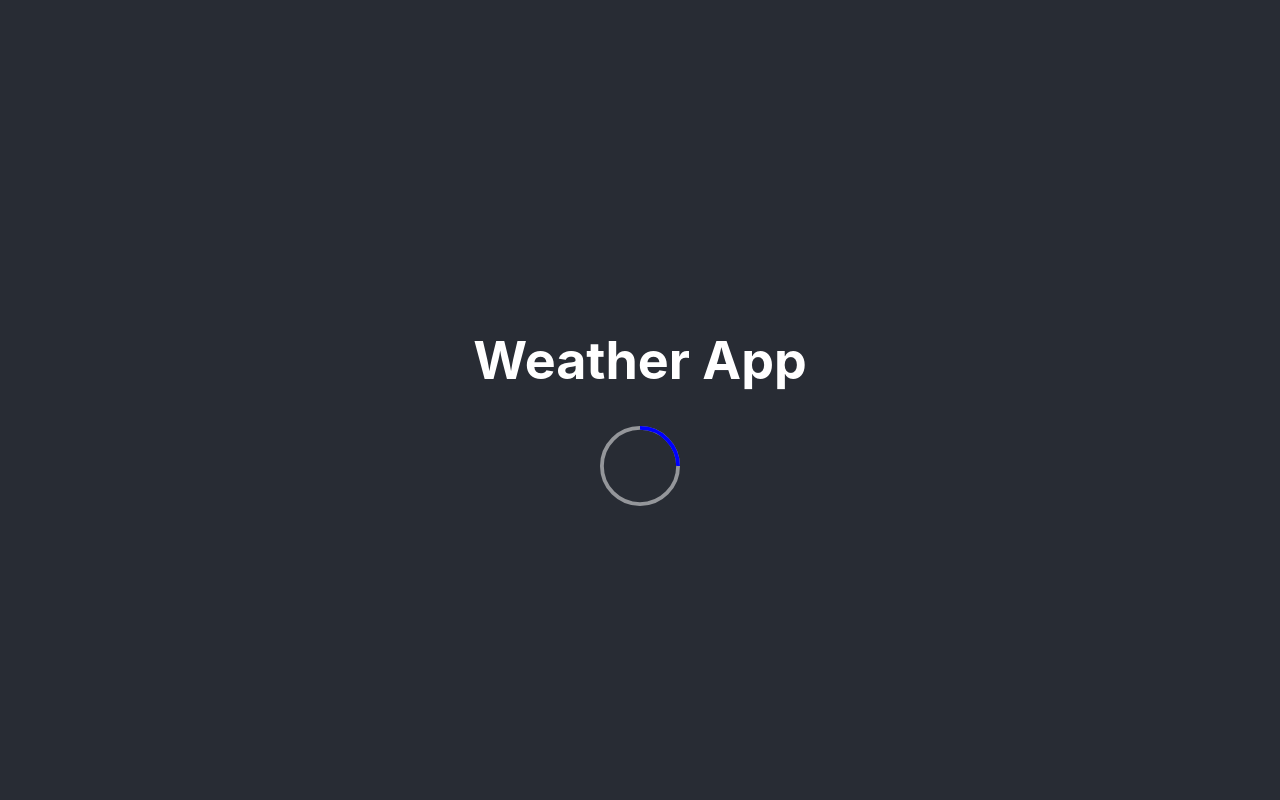
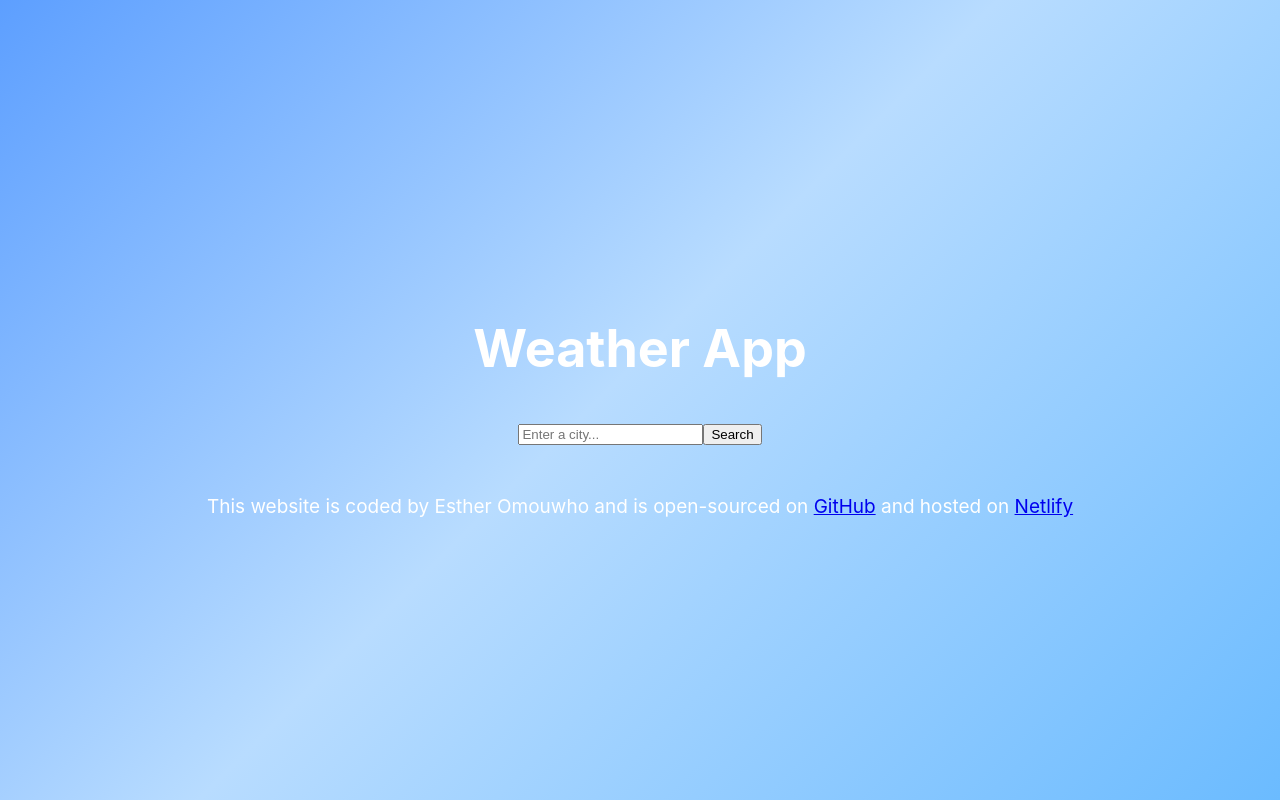
Before and after one commit to Omouwho/react-weather-app, a React (Create React App) app: page / in a window 1280 px wide. Built offline with nearby package versions, Linux system fonts and the light colour scheme; no server answers.

Commit message:
changed background color, added a footer, styled the footer, imported my project from code sand box

```diff
--- a/src/App.css
+++ b/src/App.css
@@ -1,5 +1,9 @@
 .App {
   text-align: center;
+}
+
+.list {
+  list-style: none;
 }
 
 .App-logo {
@@ -14,7 +18,7 @@
 }
 
 .App-header {
-  background-color: #282c34;
+  background: linear-gradient(-225deg, #5D9FFF 0%, #B8DCFF 48%, #6BBBFF 100%);
   min-height: 100vh;
   display: flex;
   flex-direction: column;
--- a/src/App.js
+++ b/src/App.js
@@ -1,13 +1,21 @@
 import "./App.css";
 import Weather from "./Weather";
+import Footer from "./Footer"
 
 function App() {
   return (
     <div className="App">
       <header className="App-header">
         <h1>Weather App</h1>
-        <Weather city="Berlin" />
+        <Weather />
+
+         <Footer />
       </header>
+
+
+
+
+
     </div>
   );
 }
--- /dev/null
+++ b/src/Footer.css
@@ -0,0 +1,4 @@
+.Footer  {
+  font-size: 19px;
+  margin-top: 50px;
+}
--- /dev/null
+++ b/src/Footer.js
@@ -0,0 +1,23 @@
+import React from "react";
+import "./Footer.css";
+
+export default function Footer() {
+  return (
+    <div className="Footer">
+
+        This website is coded by Esther Omouwho and is open-sourced on{" "}
+        <a href="https://github.com/Omouwho/react-weather-app" target="_blank"  rel="noopener noreferrer" >
+          GitHub
+        </a>{" "} and hosted
+        on{" "}
+        <a
+          href="https://esthers-react-weather-app.netlify.app/"
+          target="_blank"
+          rel="noopener noreferrer"
+        >
+          Netlify
+        </a>
+
+    </div>
+  );
+}
--- a/src/Weather.js
+++ b/src/Weather.js
@@ -1,33 +1,96 @@
-import React from "react";
+import React, { useState } from "react";
 import axios from "axios";
-import { Oval } from "react-loader-spinner";
 
-export default function Weather(props) {
-  function handleResponse(response) {
-    alert(
-      `The weather in ${response.data.city} is ${Math.round(
-        response.data.temperature.current
-      )} °C`
+export default function Weather() {
+  const [city, setCity] = useState("");
+  const [loadedApiResponse, setLoadedApiResponse] = useState(false);
+  const [weatherData, setWeatherData] = useState({});
+
+  function showWeatherData(response) {
+    setLoadedApiResponse(true);
+    setWeatherData({
+      temp: Math.round(response.data.temperature.current),
+      description: response.data.condition.description,
+      humidity: response.data.temperature.humidity,
+      wind: response.data.wind.speed,
+      icon: response.data.condition.icon_url
+    });
+  }
+
+  function handleSubmit(event) {
+    event.preventDefault();
+    let apiKey = "b1ffa750faa242739962f64fe0t9dod4";
+    let apiUrl = `https://api.shecodes.io/weather/v1/current?query=${city}&key=${apiKey}&units=metric`;
+    axios.get(apiUrl).then(showWeatherData);
+  }
+
+  function updateCity(event) {
+    setCity(event.target.value);
+  }
+
+  let form = (
+    <form onSubmit={handleSubmit}>
+      <input
+        type="search"
+        placeholder="Enter a city..."
+        onChange={updateCity}
+      />
+      <input type="submit" value="Search" />
+    </form>
+  );
+
+  if (loadedApiResponse) {
+    return (
+      <div className="Search">
+        {form}
+        <h2 style={{ textTransform: "capitalize" }}>{city}</h2>
+        <ul className="list">
+          <li>Temperature: {weatherData.temp}</li>
+          <li>Description: {weatherData.description}</li>
+          <li>Humidity: {weatherData.humidity}%</li>
+          <li>Wind: {weatherData.wind}km/h</li>
+          <li>
+            <img src={weatherData.icon} alt={weatherData.description} />
+          </li>
+        </ul>
+      </div>
     );
-    // console.log(response);
+  } else {
+    return form;
   }
-  const apiKey = "b1ffa750faa242739962f64fe0t9dod4";
-  const apiUrl = `https://api.shecodes.io/weather/v1/current?query=${props.city}&key=${apiKey}&units=metric`;
+}
 
-  axios.get(apiUrl).then(handleResponse);
 
-  return (
-    <Oval
-      height={80}
-      width={80}
-      color="blue"
-      wrapperStyle={{}}
-      wrapperClass=""
-      visible={true}
-      ariaLabel="oval-loading"
-      secondaryColor="white"
-      strokeWidth={2}
-      strokeWidthSecondary={2}
-    />
-  );
-}
+// import React from "react";
+// import axios from "axios";
+// import { Oval } from "react-loader-spinner";
+
+// export default function Weather(props) {
+//   function handleResponse(response) {
+//     alert(
+//       `The weather in ${response.data.city} is ${Math.round(
+//         response.data.temperature.current
+//       )} °C`
+//     );
+//     // console.log(response);
+//   }
+//   const apiKey = "b1ffa750faa242739962f64fe0t9dod4";
+//   const apiUrl = `https://api.shecodes.io/weather/v1/current?query=${props.city}&key=${apiKey}&units=metric`;
+
+//   axios.get(apiUrl).then(handleResponse);
+
+//   return (
+//     <Oval
+//       height={80}
+//       width={80}
+//       color="blue"
+//       wrapperStyle={{}}
+//       wrapperClass=""
+//       visible={true}
+//       ariaLabel="oval-loading"
+//       secondaryColor="red"
+//       strokeWidth={2}
+//       strokeWidthSecondary={2}
+//     />
+//   );
+// }
```
